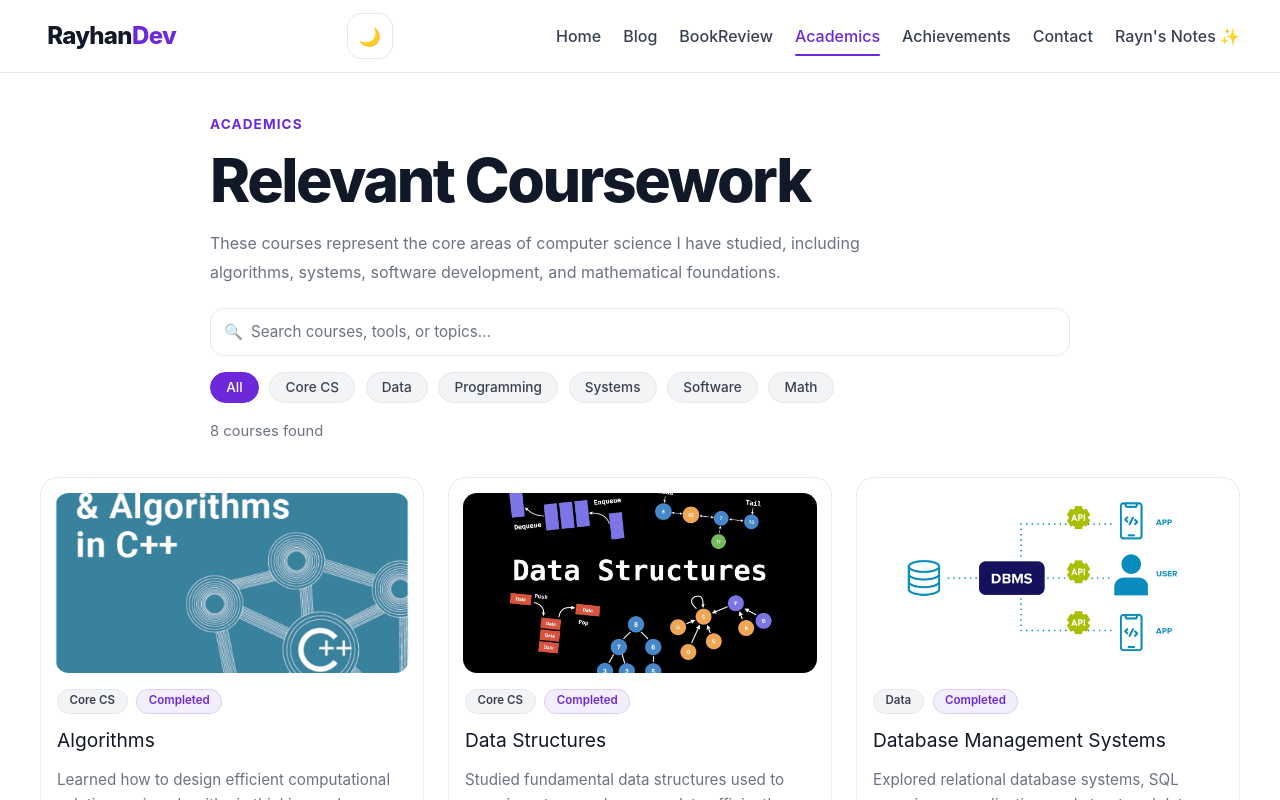
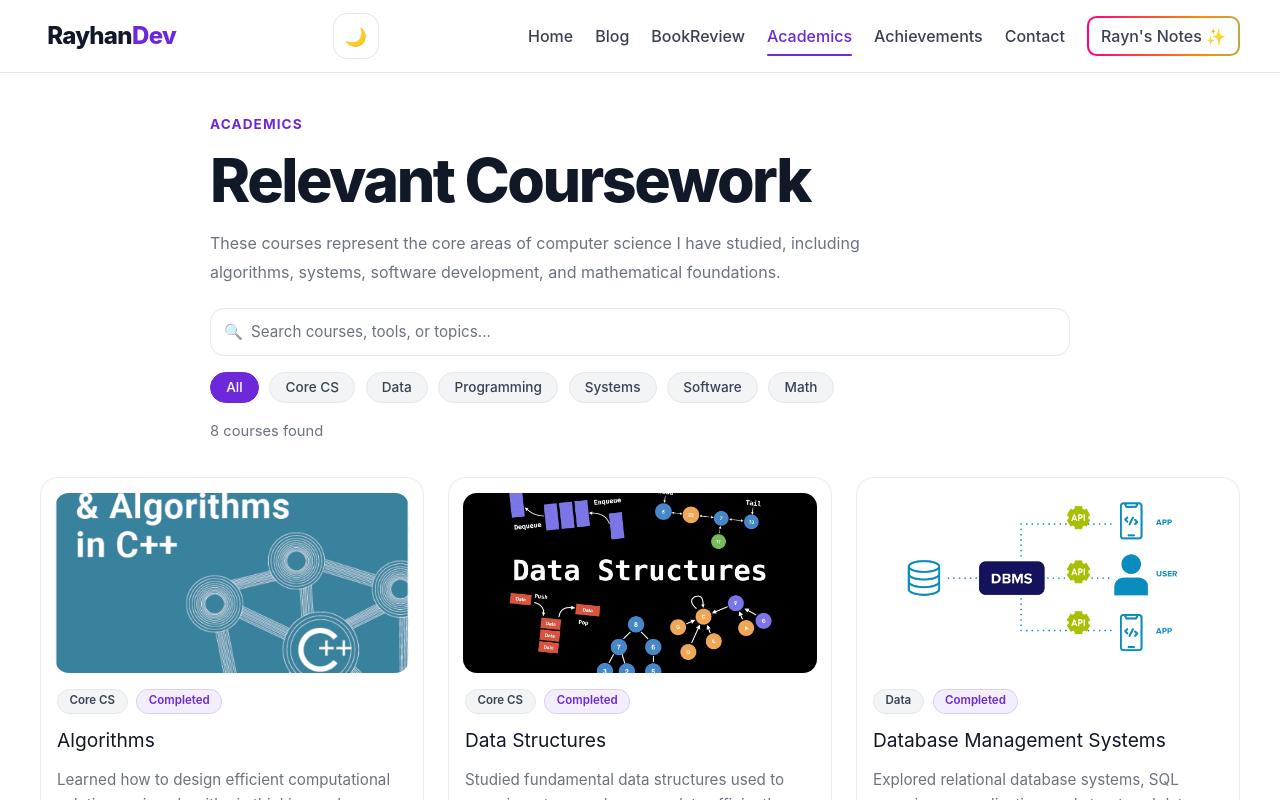
Before and after one commit to rayhandevcs-tech/my-portfolio, a React (Vite) app: page /coursework in a window 1280 px wide. Shown: the top 800 px of the page. Built offline with nearby package versions, Linux system fonts and the light colour scheme.

Commit message:
add rayns notes button with rgb border

```diff
--- a/src/components/layout/Navbar/Navbar.css
+++ b/src/components/layout/Navbar/Navbar.css
@@ -222,6 +222,40 @@
   background: var(--bg-soft);
   border-color: rgba(109, 40, 217, 0.18);
 }
+.nav-rayns-notes {
+  position: relative;
+  padding: 0.35rem 0.75rem;
+  border-radius: 0.6rem;
+  font-weight: 900;
+  background: transparent;
+  color: var(--text);
+  text-decoration: none;
+
+  border: 2px solid transparent;
+  background-clip: padding-box;
+
+  background-image: linear-gradient(var(--bg), var(--bg)),
+    linear-gradient(90deg, #ff0080, #ff8c00, #40e0d0, #7b2ff7, #ff0080);
+  background-origin: border-box;
+  background-clip: padding-box, border-box;
+  background-size: 100%, 300% 100%;
+
+  animation: rgbBorder 3s linear infinite;
+  transition: opacity 0.2s ease;
+}
+
+.nav-rayns-notes:hover {
+  opacity: 0.85;
+}
+
+.nav-rayns-notes::after {
+  display: none !important;
+}
+
+@keyframes rgbBorder {
+  0% { background-position: 0%, 0% 0%; }
+  100% { background-position: 0%, 300% 0%; }
+}
 
 @media (max-width: 992px) {
   .nav-toggle {
@@ -256,10 +290,9 @@
     display: flex;
   }
 
-  .nav a {
+  .nav a:not(.nav-rayns-notes) {
     width: 100%;
     padding: 10px 6px;
-
     border-radius: 10px;
   }
 
@@ -267,9 +300,15 @@
     display: none;
   }
 
-  .nav a:hover,
-  .nav a.active {
+  .nav a:not(.nav-rayns-notes):hover,
+  .nav a:not(.nav-rayns-notes).active {
     background: var(--bg-soft);
+  }
+
+  .nav-rayns-notes {
+    display: inline-block;
+    width: auto;
+    font-weight: 700;
   }
 }
 
--- a/src/components/layout/Navbar/Navbar.jsx
+++ b/src/components/layout/Navbar/Navbar.jsx
@@ -80,6 +80,7 @@ function Navbar() {
                 target="_blank"
                 rel="noopener noreferrer"
                 onClick={closeMenu}
+                className="nav-rayns-notes"
               >
                 {link.label}
               </a>
```
